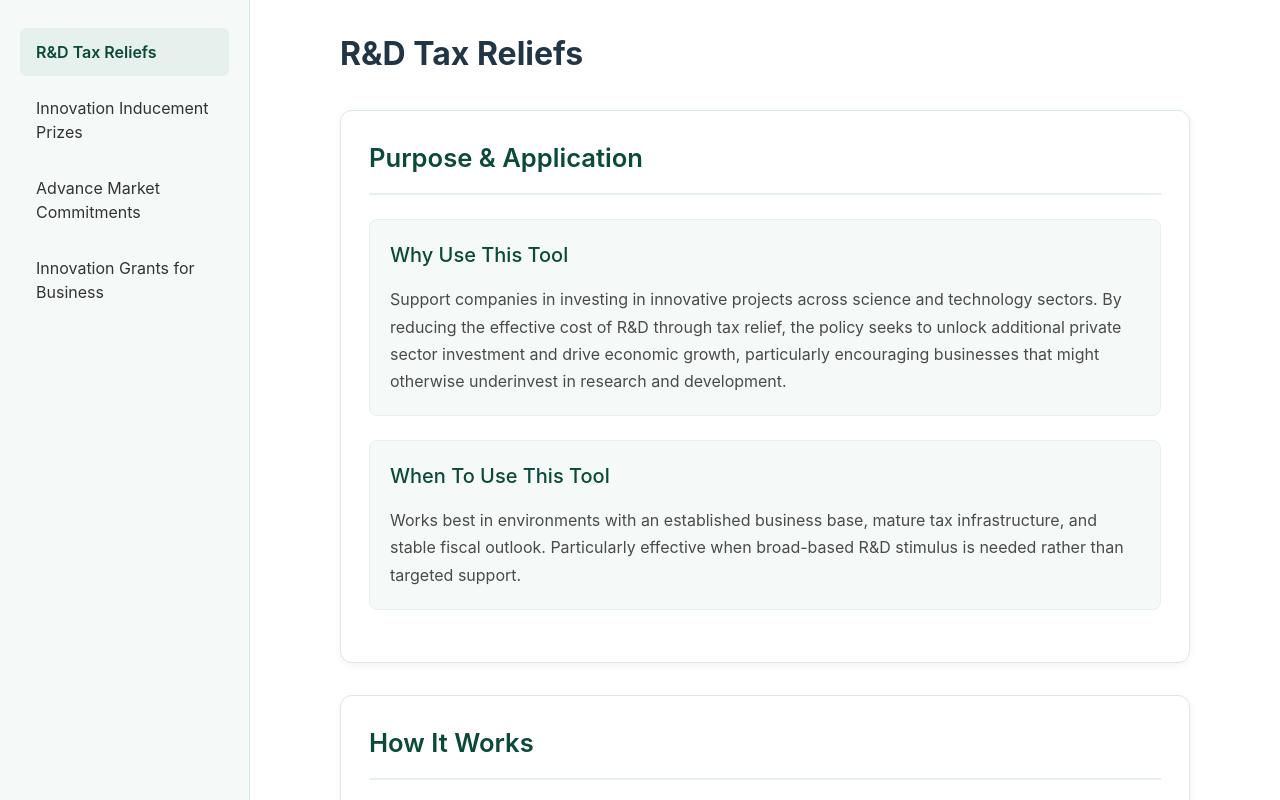
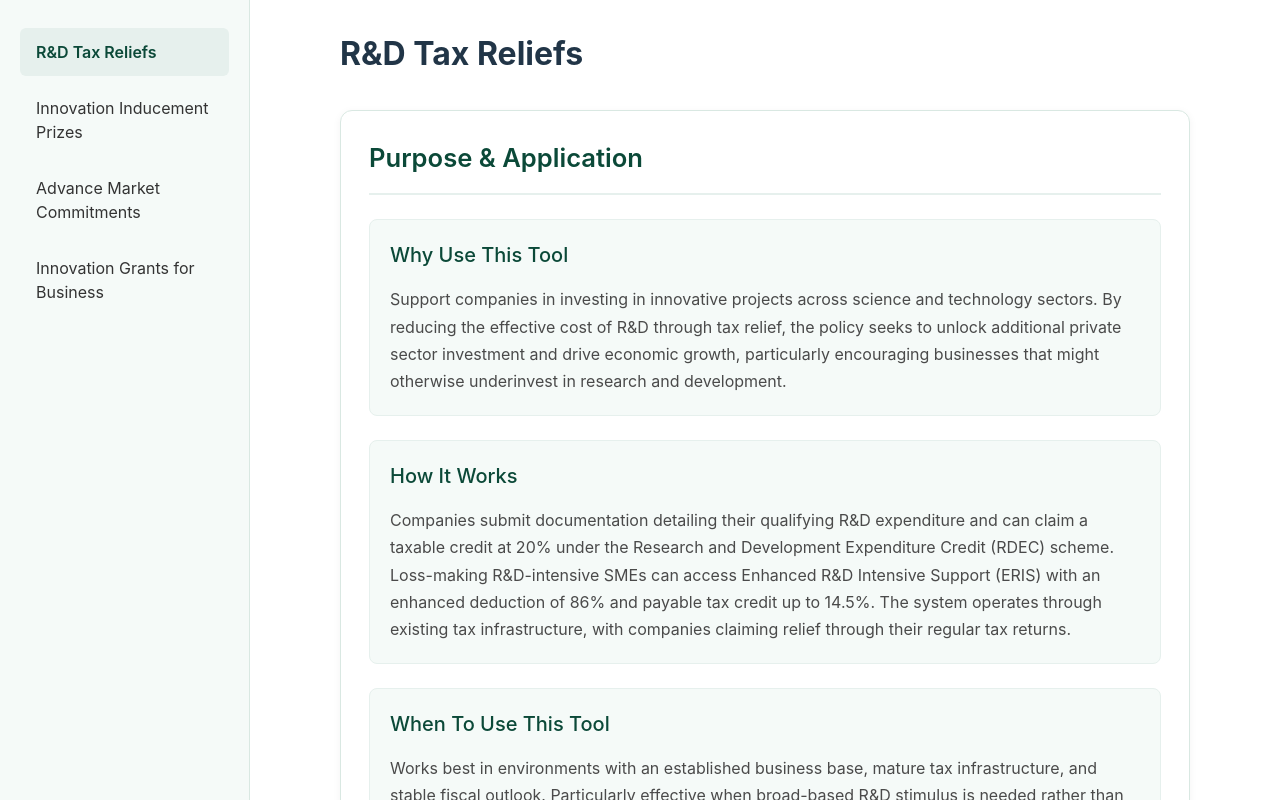
Before and after one commit to vogon101/toolkit_v3, a React (Vite) app: page / in a window 1280 px wide. Built offline with nearby package versions, Linux system fonts and the light colour scheme.

Commit message:
updating with new data structure

```diff
--- a/src/components/ToolDetail.tsx
+++ b/src/components/ToolDetail.tsx
@@ -41,18 +41,17 @@ export const ToolDetail: React.FC<ToolDetailProps> = ({ tool, tagsList }) => {
           </MarkdownText>
         </SubSection>
         <SubSection>
+          <SubSectionTitle>How It Works</SubSectionTitle>
+          <MarkdownText>
+            <ReactMarkdown>{tool.how_it_works}</ReactMarkdown>
+          </MarkdownText>
+        </SubSection>
+        <SubSection>
           <SubSectionTitle>When To Use This Tool</SubSectionTitle>
           <MarkdownText>
             <ReactMarkdown>{tool.purpose_and_application.optimal_conditions}</ReactMarkdown>
           </MarkdownText>
         </SubSection>
-      </Section>
-
-      <Section>
-        <SectionTitle>How It Works</SectionTitle>
-        <MarkdownText>
-          <ReactMarkdown>{tool.how_it_works}</ReactMarkdown>
-        </MarkdownText>
       </Section>
 
       <Section>
```
